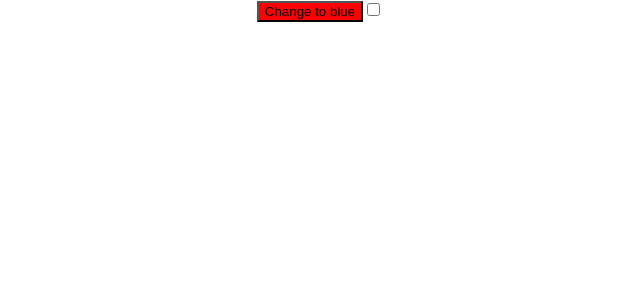
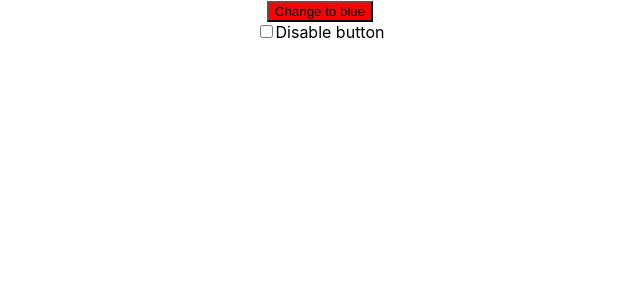
Before and after one commit to olakunle-exxdee/learning-testing, a React (Create React App) app: page / in a window 1280 px wide. Shown: the top 300 px of the page, without its empty margins (320-960 px from the left). Built offline with nearby package versions, Linux system fonts and the light colour scheme.

Commit message:
test and code the label

```diff
--- a/src/App.js
+++ b/src/App.js
@@ -15,9 +15,10 @@ function App() {
         style={{ backgroundColor: btnColor }}>
         Change to {newBtnColor}
       </button>
+      <br />
       <input
         type="checkbox"
-        id="enable-button-checkbox"
+        id="disable-button-checkbox"
         aria-checked={disable}
         defaultChecked={disable}
         onClick={(e) =>
@@ -25,7 +26,7 @@ function App() {
           setDisable(e.target.checked)
         }
       />
-      <label id="enable-button-checkbox"></label>
+      <label htmlFor="disable-button-checkbox">Disable button</label>
     </div>
   );
 }
```
Also changed, not shown: 1 other file (tests, documents, lock files or other folders).
